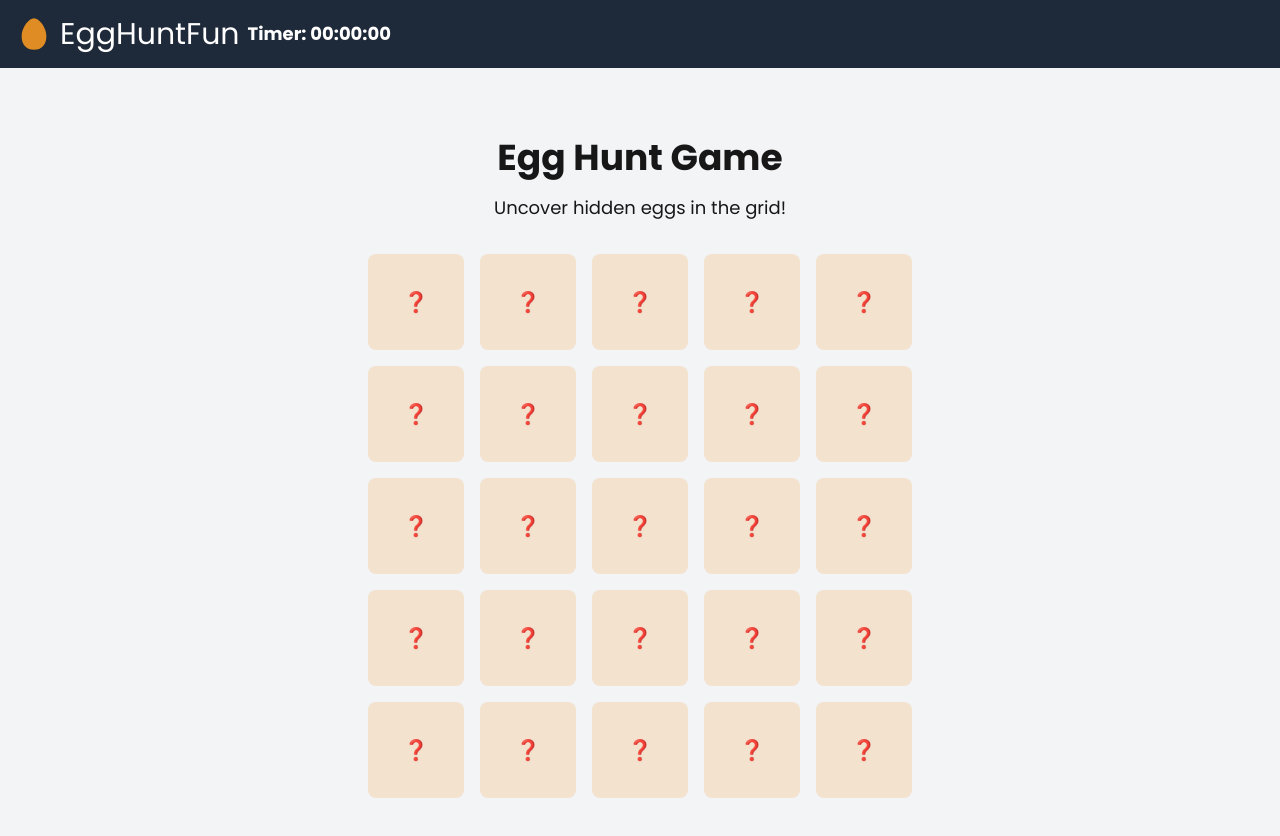
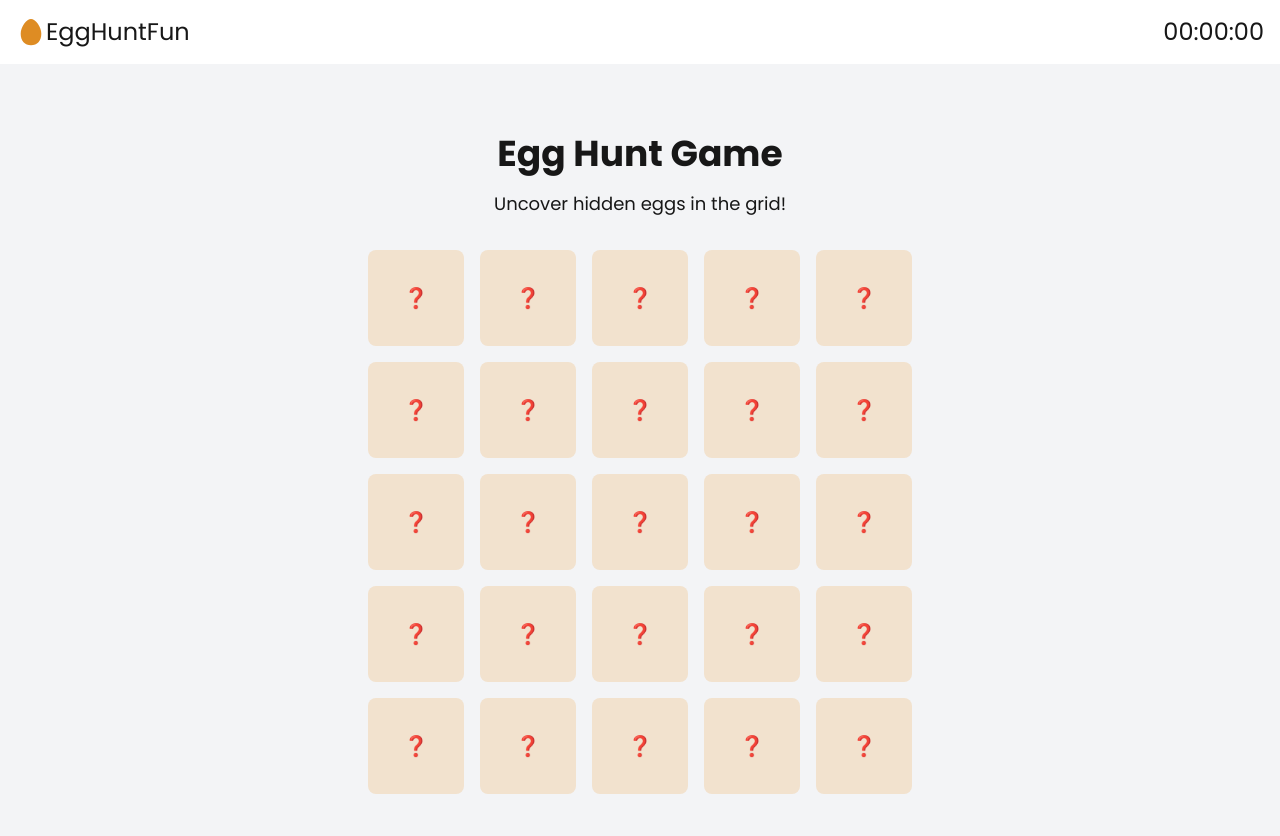
Before and after one commit to aaronted009/egg-hunt, a Next.js app: page /game in a window 1280 px wide. Shown: the top 836 px of the page. Built offline with nearby package versions, Linux system fonts and the light colour scheme.

Commit message:
:art: style: improve layout and styling of GameHeader components
- adjust spacing and font sizes in GameHeader, GameLogo & GameTimer

```diff
--- a/app/ui/game/game-header.tsx
+++ b/app/ui/game/game-header.tsx
@@ -3,11 +3,9 @@ import GameTimer from "./game-timer";
 
 export default function GameHeader({ timer }: { timer: number }) {
   return (
-    <div className="flex items-center justify-between p-4 bg-gray-800 text-white">
-      <div className="flex items-center space-x-2">
+    <div className="flex items-center justify-between p-4">
         <GameLogo />
         <GameTimer time={timer} />
-      </div>
     </div>
   );
 }
--- a/app/ui/game/game-logo.tsx
+++ b/app/ui/game/game-logo.tsx
@@ -3,9 +3,9 @@ import { IoEgg } from "react-icons/io5";
 export default function GameLogo() {
   return (
     <>
-      <span className="flex items-center justify-center space-x-2">
-        <IoEgg className="text-4xl text-(--accent-color)" />
-        <h2 className="text-3xl">EggHuntFun</h2>
+      <span className="flex items-center justify-center space-x-1/2">
+        <IoEgg className="text-3xl text-(--accent-color)" />
+        <h2 className="text-2xl font-normal">EggHuntFun</h2>
       </span>
     </>
   );
--- a/app/ui/game/game-timer.tsx
+++ b/app/ui/game/game-timer.tsx
@@ -1,7 +1,7 @@
 export default function GameTimer({ time }: { time: number }) {
   return (
-    <div className="text-lg font-bold">
-      Timer: {new Date(time * 1000).toISOString().substring(11, 19)}
+    <div className="text-2xl font-normal">
+      {new Date(time * 1000).toISOString().substring(11, 19)}
     </div>
   );
 }
```
